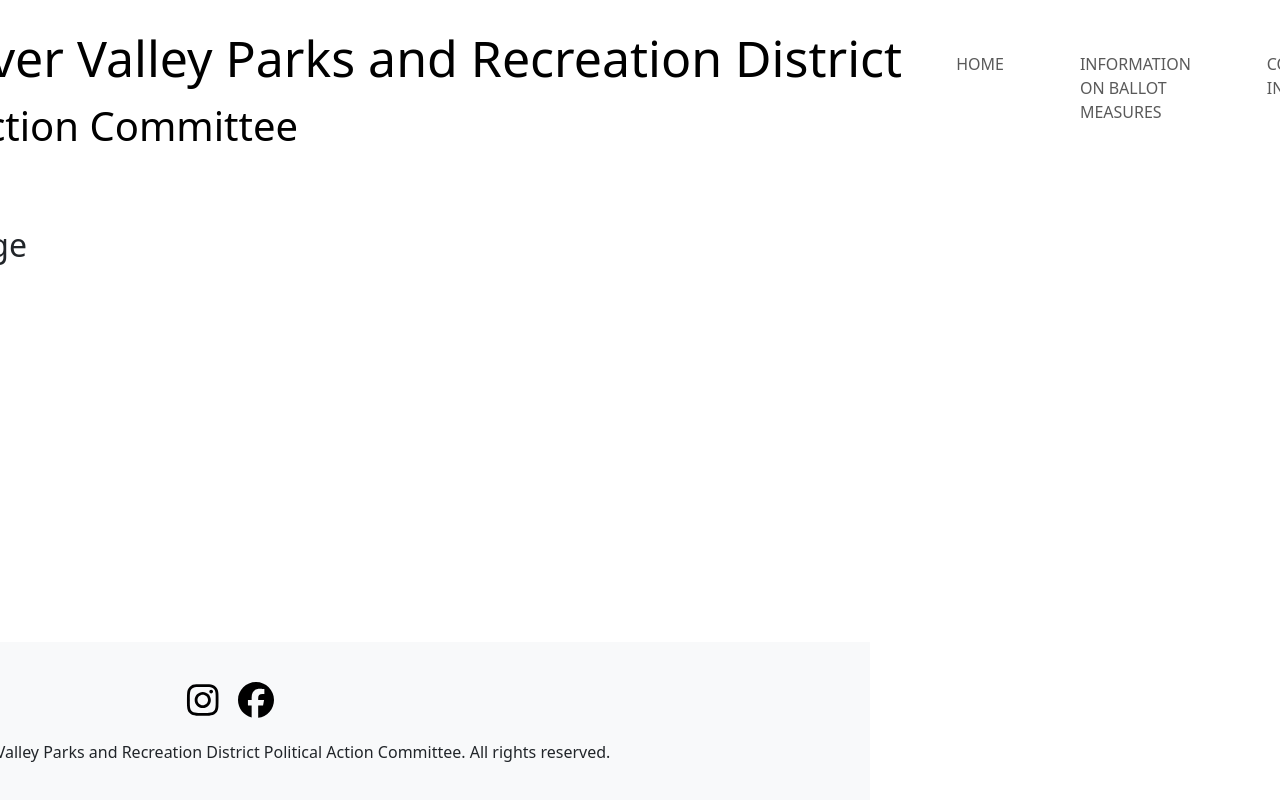
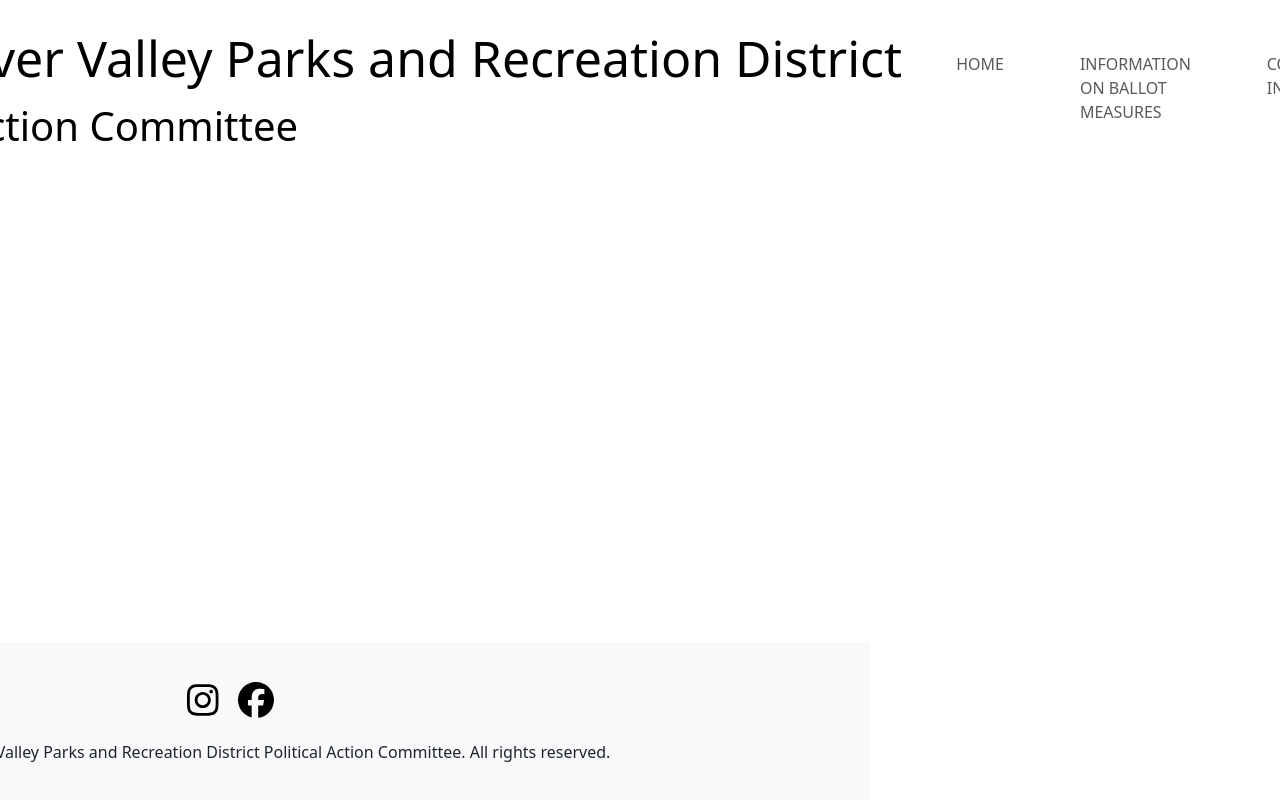
Before and after one commit to jessicahattig/yes-yes-pnr, a React (Create React App) app: page /donate in a window 1280 px wide. Shown: the top 800 px of the page. Built offline with nearby package versions, Linux system fonts and the light colour scheme.

Commit message:
Update Donate.js header.

```diff
--- a/src/components/Donate.js
+++ b/src/components/Donate.js
@@ -3,12 +3,7 @@
 function Donate() {
   return (
     <div className="ComponentHeader">
-      <h2>Welcome to the Donate Page</h2>
-      <img
-        src="/under-construction.jpg" //need to customize
-        alt="Under Construction"
-        style={{ width: "100%", maxWidth: "400px", marginTop: "20px" }}
-      />
+      <h2>Under Construction</h2>
     </div>
   );
 }
```
